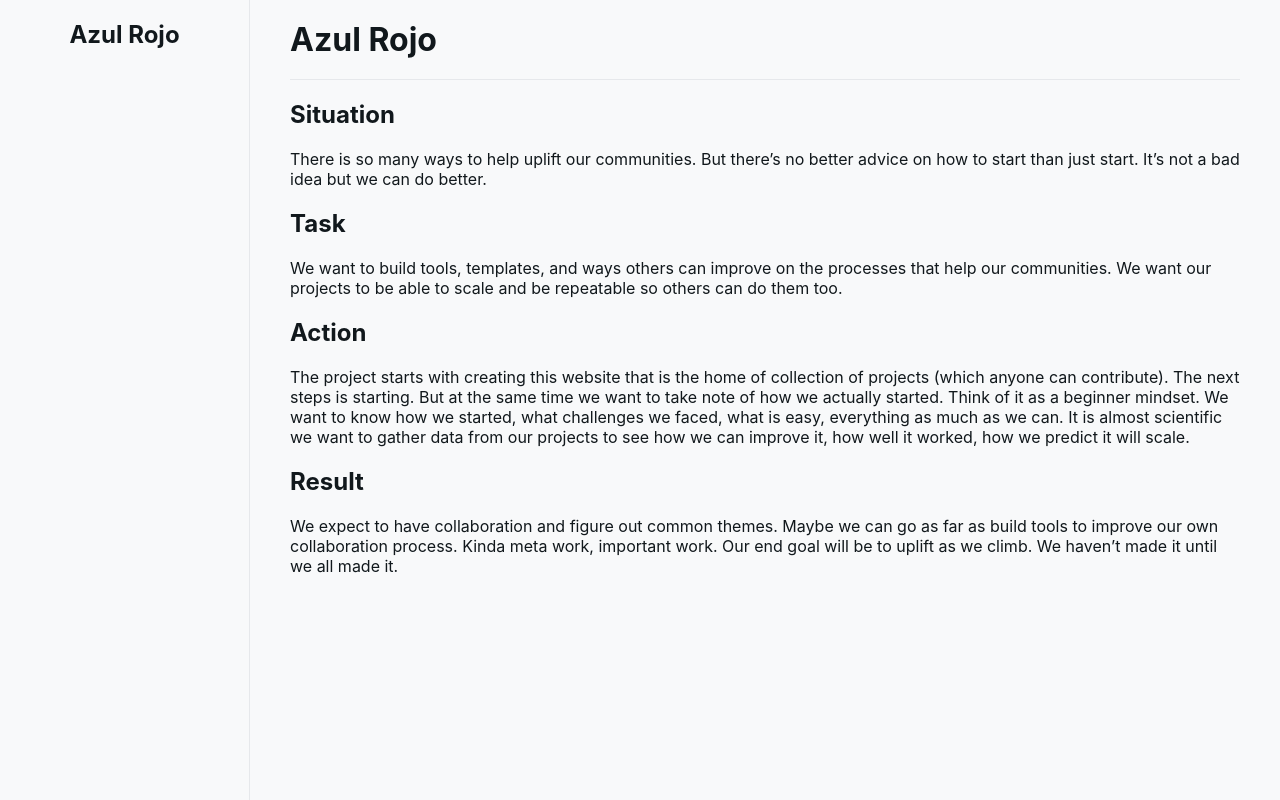
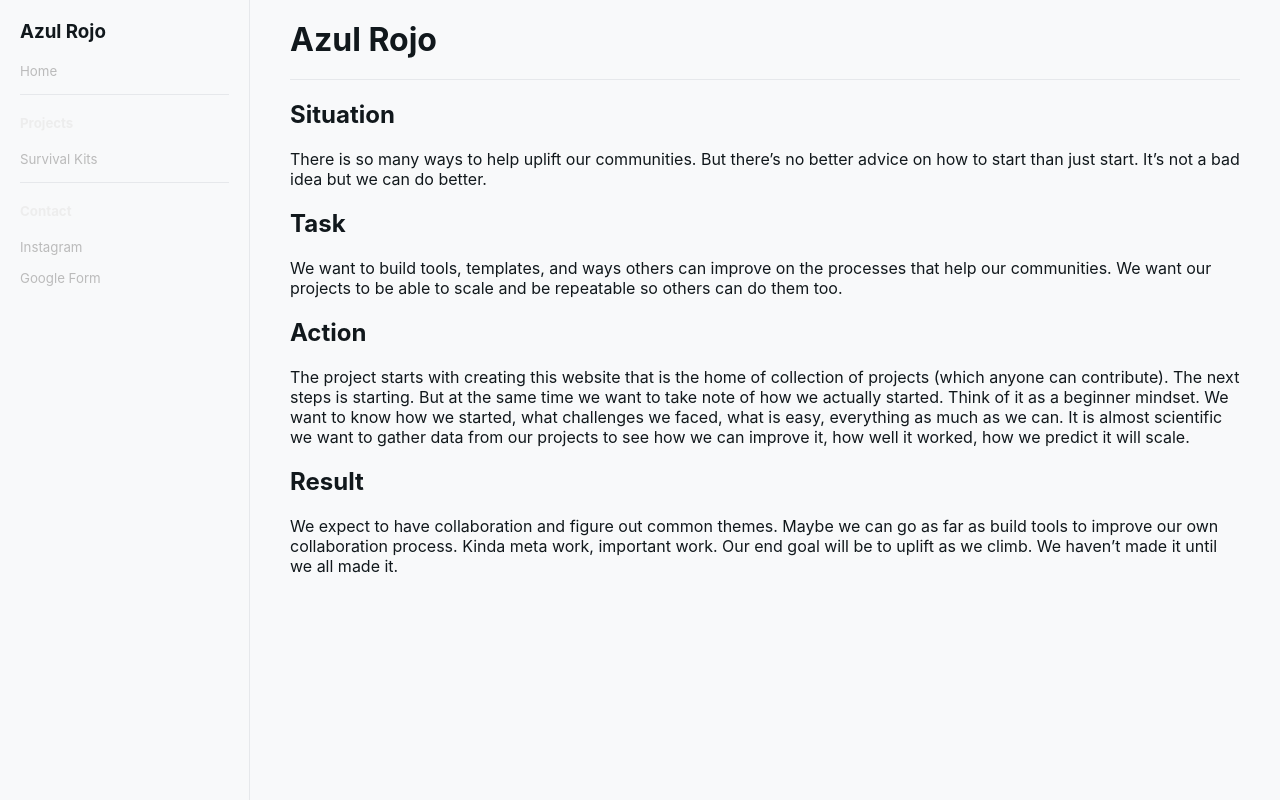
Before and after one commit to azul-rojo/azul-rojas.github.io, a React (Create React App) app: page /#/ in a window 1280 px wide. Built offline with nearby package versions, Linux system fonts and the light colour scheme.

Commit message:
[FEAT] Menu sections created (#8)
* [FEAT] Menu sections; refactor router

* [FEAT] Finish styling menu

* [FEAT] update routes

```diff
--- a/src/App.tsx
+++ b/src/App.tsx
@@ -1,25 +1,14 @@
 import { RouterProvider} from "react-router-dom";
 import { router } from './Routes';
-import { Menu } from './component/Menu';
-import { MENU_PROPS } from './constants/menu';
-import styles from './styles.module.scss';
 import { GlobalContext } from './GlobalContext';
-import classNames from "classnames";
 import { useTheme } from "./hooks/useTheme";
-import { useState } from "react";
 
 function App() {
   const { theme, toggleTheme } = useTheme();
-  const [isOpen, setIsOpen] = useState<boolean>(false);
 
   return (
     <GlobalContext.Provider value={{ theme, toggleTheme }}>
-      <main className={classNames(styles.app, styles[theme])}>
-        <Menu {...MENU_PROPS} theme={theme} isOpen={isOpen} setIsOpen={setIsOpen} />
-        <div className={classNames(styles.main, styles[theme], {[styles.isOpen]: isOpen})}>
           <RouterProvider router={router} />
-        </div>
-      </main>
     </GlobalContext.Provider>
   );
 }
--- /dev/null
+++ b/src/Pages/survivalkits.md
@@ -0,0 +1,3 @@
+# Survival Kits Project
+___
+[Link](http://azulrojo.com/survivalkits?utm_medium=banner&utm_source=homepage)
--- /dev/null
+++ b/src/Pages/survivalkits.tsx
@@ -0,0 +1,22 @@
+import { CustomMarkdown } from "../component/CustomMakrdown";
+import { Page } from "../component/Page";
+import survivalKits from './survivalkits.md';
+import { useContext, useEffect, useState } from 'react';
+import { GlobalContext } from '../GlobalContext';
+
+export const SurvivalKits = () => {
+  const { theme } = useContext(GlobalContext);
+  const [content, setContent] = useState('');
+
+  useEffect(() => {
+    fetch(survivalKits)
+      .then(res => res.text())
+      .then((t) => {
+        setContent(t as unknown as string);
+      })
+  }, [])
+
+  return <Page>
+    <CustomMarkdown theme={theme}>{ content }</CustomMarkdown>
+  </Page>
+};
--- a/src/Routes.tsx
+++ b/src/Routes.tsx
@@ -1,19 +1,47 @@
-import {
-  createHashRouter,
-} from "react-router-dom";
+import { createHashRouter, Outlet } from "react-router-dom";
+import { GlobalContext } from "./GlobalContext";
 import { Home } from './Pages/home';
+import { Menu } from "./component/Menu";
+import { MENU_PROPS } from "./constants/menu";
+import { useContext, useState } from "react";
+import classNames from "classnames";
+import styles from './styles.module.scss';
+import { SurvivalKits } from "./Pages/survivalkits";
+
+
+interface RootProps {
+  children?: React.ReactNode;
+}
+
+// TODO: this should be it's own component. where should we put this?
+const Root = ({ children }: RootProps) => {
+  const { theme } = useContext(GlobalContext);
+  const [isOpen, setIsOpen] = useState<boolean>(false);
+
+  return (
+    <main className={classNames(styles.app, styles[theme])}>
+      <Menu {...MENU_PROPS} theme={theme} isOpen={isOpen} setIsOpen={setIsOpen} />
+      <div className={classNames(styles.main, styles[theme], {[styles.isOpen]: isOpen})}>
+        {children ? children : <Outlet />}
+      </div>
+    </main>
+  );
+}
 
 export const router = createHashRouter([
   {
-    path: "/",
-    element: <Home />,
+    path: '/',
+    element: <Root />,
+    errorElement: <Root><div>404: TODO: make 404 page</div></Root>,
+    children: [
+      {
+        path: '',
+        element: <Home />,
+      },
+      {
+        path: "survivalkits",
+        element: <SurvivalKits />,
+      },
+    ]
   },
-  {
-    path: "/survivalkits",
-    element: <div>about</div>,
-  },
-  {
-    path: "/contact",
-    element: <div>contact</div>,
-  }
 ]);
--- a/src/component/CustomMakrdown/index.tsx
+++ b/src/component/CustomMakrdown/index.tsx
@@ -3,6 +3,7 @@ import Markdown from 'react-markdown'
 import { Theme } from '../../constants/theme';
 import { Heading } from '../Heading';
 import { Line } from '../Line';
+import { Link } from '../Link';
 import { Text } from '../Text';
 import styles from './styles.module.scss';
 
@@ -34,6 +35,14 @@ export const CustomMarkdown = ({ children, theme, className }: CustomMarkdownPro
         const { children } = props;
 
         return <Text className={componentClassName} theme={theme}>{children}</Text>
+      },
+      a(props) {
+        const { children, href } = props;
+        // this might be confusing since we are using react router and hashes.
+        // so on mds we need to be consistent on using links with hashes (internal)
+        const isInternalLink = !!(href && href.startsWith('/'));
+
+        return <Link isInternal={isInternalLink} href={href || ''}>{children}</Link>
       }
     }}
   >{children}</Markdown>;
--- /dev/null
+++ b/src/component/Link/index.tsx
@@ -0,0 +1,22 @@
+import classNames from 'classnames';
+import { Link as RouterLink } from 'react-router-dom';
+import styles from './styles.module.scss';
+
+export interface LinkProps {
+  children: React.ReactNode;
+  className?: string;
+  href: string;
+  isInternal?: boolean;
+  onClick?: React.MouseEventHandler<HTMLAnchorElement> | undefined;
+}
+
+export const Link = ({ children, className, href, isInternal, onClick }: LinkProps) => {
+  isInternal = isInternal || false;
+  const classes = classNames(styles.link, className);
+
+  if (isInternal) {
+    return <RouterLink className={classes} to={href} onClick={onClick}>{children}</RouterLink>;
+  } else {
+    return <a className={classes} href={href} onClick={onClick}>{children}</a>;
+  }
+};
--- /dev/null
+++ b/src/component/Link/styles.module.scss
@@ -0,0 +1,11 @@
+@import "../../colors.scss";
+
+.link {
+    color: $dark-theme-text-color-2;
+    text-decoration: none;
+    transition: color 250ms;
+
+    &:hover {
+        color: $dark-theme-text-color-1;
+    }
+}
--- a/src/component/Menu/index.tsx
+++ b/src/component/Menu/index.tsx
@@ -2,23 +2,53 @@ import { Heading } from "../Heading";
 import styles from './styles.module.scss';
 import classNames from "classnames";
 import { HamburgerButton } from "../HamburgerButton";
-import { DEFAULT_THEME, Theme } from "../../constants/theme";
+import { Theme } from "../../constants/theme";
+import { Link, LinkProps } from "../Link";
+import { Line } from "../Line";
 
 export interface MenuProps {
   title: string;
-  theme?: Theme;
+  theme: Theme;
   isOpen: boolean;
   setIsOpen: React.Dispatch<React.SetStateAction<boolean>>
+  linkSections: {
+    sectionName?: string;
+    links: LinkProps[];
+  }[]
 }
 
-export const Menu = ({ theme, title, isOpen, setIsOpen } : MenuProps) => {
-  theme = theme || DEFAULT_THEME;
+export const Menu = ({ theme, title, isOpen, setIsOpen, linkSections } : MenuProps) => {
 
   return (
     <>
       <HamburgerButton toggle={isOpen} onClick={() => setIsOpen(!isOpen)} theme={theme} />
       <div className={classNames(styles.menu, styles[theme], { [styles.open]: isOpen })}>
-        <Heading className={styles.title} headingType="h2" theme={theme}>{ title }</Heading>
+        <Heading className={styles.title} headingType="h3" theme={theme}>{title}</Heading>
+        {linkSections.map((section, index) => {
+          const { sectionName, links } = section;
+          const sectionKey = `${section}-${index}`;
+          const isLastSection = index === linkSections.length - 1;
+
+          return (
+            <div key={sectionKey} className={styles.section}>
+              {sectionName && <Heading headingType='h5' className={styles.sectionHeading}>{sectionName}</Heading>}
+              {links.map((linkProps, linkIndex) => {
+                const linkKey = sectionKey + linkIndex;
+
+                return (
+                  <div className={styles.linkWrapper}>
+                    <Link
+                      {...linkProps}
+                      key={linkKey}
+                      className={styles.link}
+                      onClick={() => { setIsOpen(false); }} />
+                  </div>
+                )
+              })}
+              {!isLastSection && <Line theme={theme}/>}
+            </div>
+          )
+        })}
       </div>
       {isOpen && <div className={styles.openLayout} onClick={() => setIsOpen(false)}></div>}
     </>
--- a/src/component/Menu/styles.module.scss
+++ b/src/component/Menu/styles.module.scss
@@ -21,6 +21,9 @@
   position: absolute;
   top: 0;
   width: 100%;
+  @include medium-devices {
+    display: none;
+  }
 }
 
 .dark {
@@ -37,9 +40,22 @@
   left: 0;
 }
 
+.sectionHeading {
+  margin: 20px 0;
+}
+
+.linkWrapper {
+  display: flex;
+  flex-direction: column;
+  margin-bottom: 15px;
+
+  .link {
+    font-size: .83em;
+  }
+}
+
 @include medium-devices {
   .menu {
-    // border-right: 1px solid $line-color;
     left: 0;
     position: relative;
     top: 0;
@@ -48,5 +64,5 @@
 }
 
 .title {
-  text-align: center;
+  margin-bottom: 20px;
 }
--- a/src/constants/menu.ts
+++ b/src/constants/menu.ts
@@ -1,3 +1,39 @@
 export const MENU_PROPS = {
-  title: 'Azul Rojo'
+  title: 'Azul Rojo',
+  linkSections: [
+    {
+      links: [
+        {
+          'href': '/',
+          'children': 'Home',
+          'isInternal': true,
+        }
+      ]
+    },
+    {
+      sectionName: 'Projects',
+      links: [
+        {
+          href: '/survivalkits',
+          children: 'Survival Kits',
+          isInternal: true,
+        },
+      ]
+    },
+    {
+      sectionName: 'Contact',
+      links: [
+        {
+          href: 'https://instagram.com/_azulrojo',
+          children: 'Instagram',
+          isInternal: false,
+        },
+        {
+          href: 'https://forms.gle/HcqHyoyTecky5M3p6',
+          children: 'Google Form',
+          isInternal: false,
+        }
+      ]
+    }
+  ]
 }
```
Also changed, not shown: 1 other file (tests, documents, lock files or other folders).
